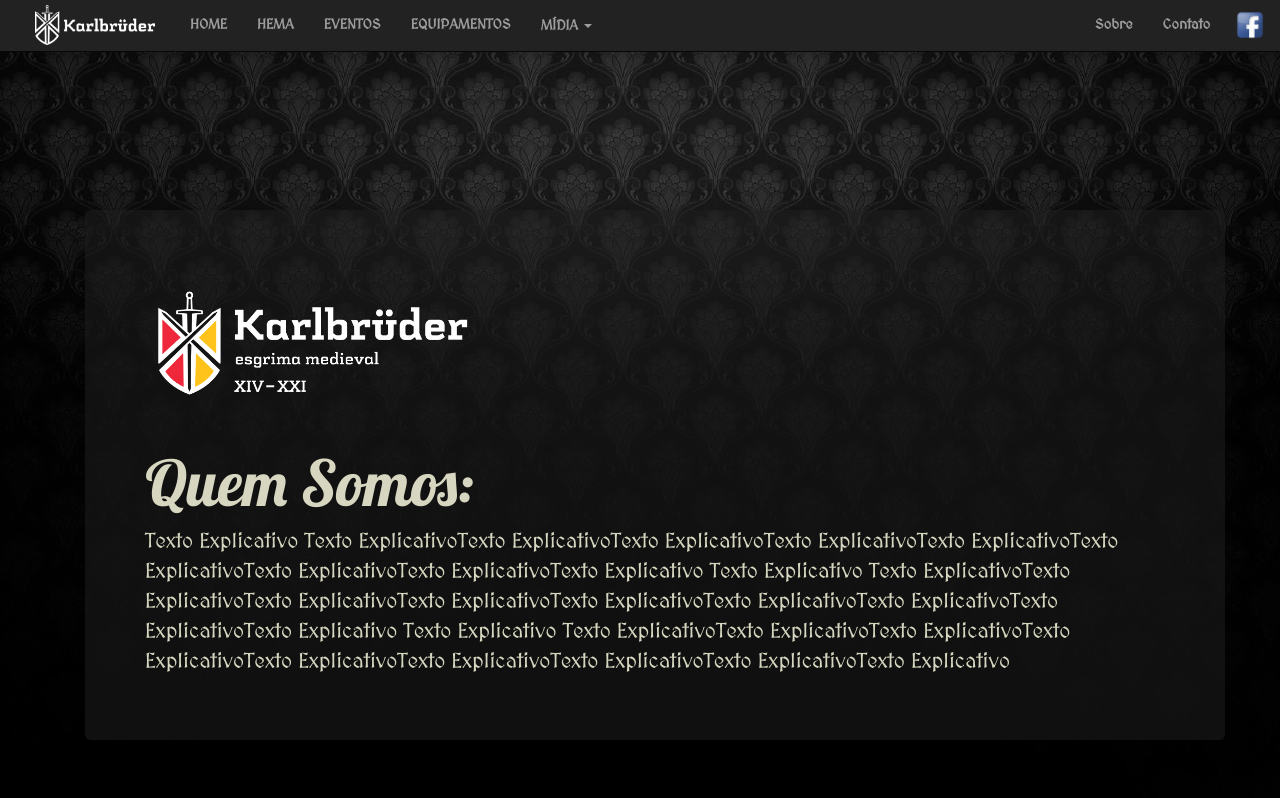
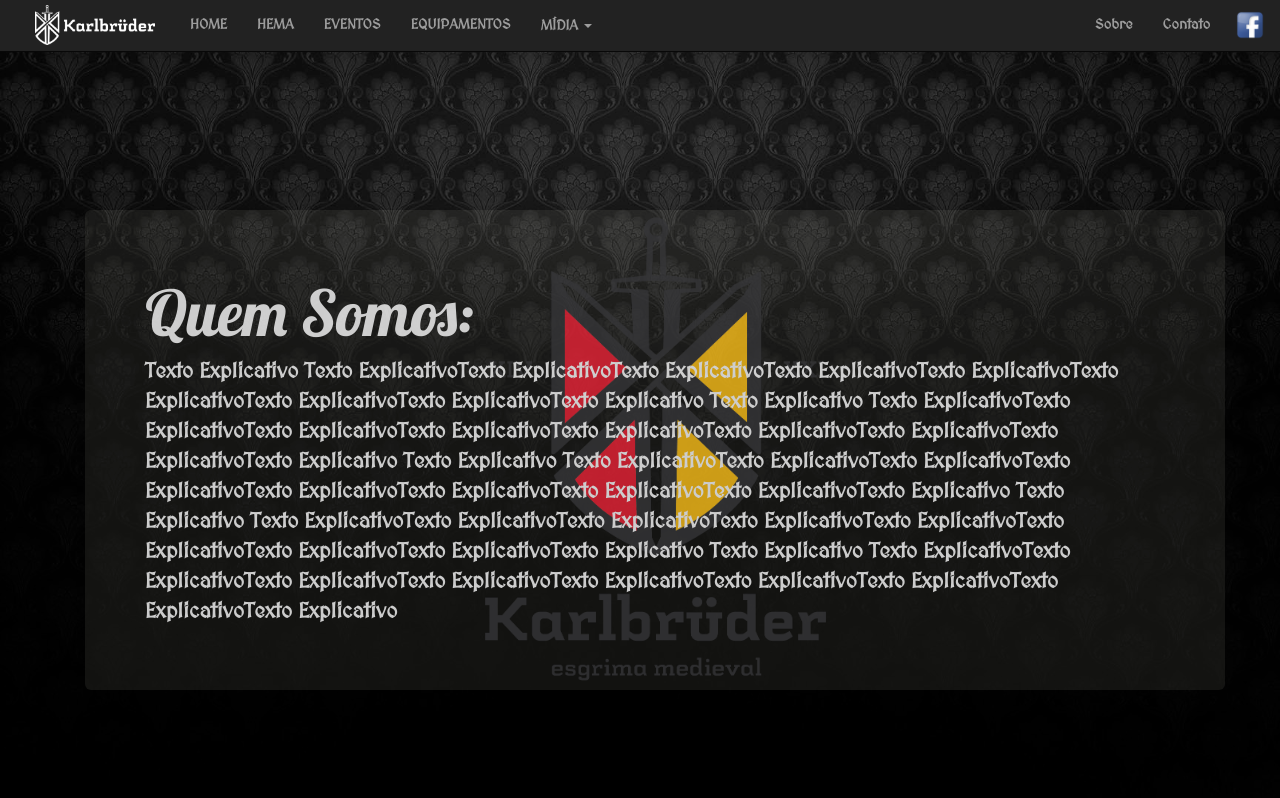
Before and after one commit to aulospl/karlbrudersite, a plain HTML site: page sobre.html in a window 1280 px wide. Shown: the top 798 px of the page. Drawn offline with Linux system fonts and the light colour scheme; files that its build step writes are made by us from their sources.

Commit message:
sobre page better now

```diff
--- a/sobre.html
+++ b/sobre.html
@@ -55,9 +55,9 @@
             <li class="dropdown">
               <a class="dropdown-toggle" data-toggle="dropdown" role="button" aria-haspopup="true" aria-expanded="false"><b class="medieval-font">MÍDIA </b><span class="caret"></span></a>
               <ul class="dropdown-menu" style="background-color: black; text-line-through-color: #d7d7c1">
-                <li><a class="medieval-font" href="#"><span class="glyphicon glyphicon-camera"></span><b>Fotos</b></a></li>
-                <li><a class="medieval-font" href="#"><span class="glyphicon glyphicon-film"><b>Videos</b></a></li>
-                <li><a class="medieval-font" href="#"><span class="glyphicon glyphicon-facetime-video"><b>Video Aulas</b></a></li>
+                <li><a style="color: #999999" class="medieval-font" href="#"><span class="glyphicon glyphicon-camera"></span><b>Fotos</b></a></li>
+                <li><a style="color: #999999" class="medieval-font" href="#"><span class="glyphicon glyphicon-film"><b>Videos</b></a></li>
+                <li><a style="color: #999999" class="medieval-font" href="#"><span class="glyphicon glyphicon-facetime-video"><b>Video Aulas</b></a></li>
               </ul>
           </ul>
           <ul class="nav navbar-nav navbar-right">
@@ -77,14 +77,15 @@
 
       <div class="container content" style="padding-top: 70px">
         <!-- Main component for a primary marketing message or call to action -->
-        <div class="jumbotron" style="background-color: rgba(33,33,33,0.5) ;color:snow">
-          <img src="media/logo-fundo-transparente-07.png" height=170px width=330px/>
-          <h1 class="lobster-font" style="color: #d7d7c1">Quem Somos:</h1>
-          <p class="medieval-font" style="color: #d7d7c1">
+        <div class="jumbotron watermark" style="background-color: rgba(225,225,204,0.1) ;color:snow">
+          <h1 class="lobster-font" style="color: white">Quem Somos:</h1>
+          <p class="medieval-font" style="color: white"><b>
             Texto Explicativo Texto ExplicativoTexto ExplicativoTexto ExplicativoTexto ExplicativoTexto ExplicativoTexto ExplicativoTexto ExplicativoTexto ExplicativoTexto Explicativo
             Texto Explicativo Texto ExplicativoTexto ExplicativoTexto ExplicativoTexto ExplicativoTexto ExplicativoTexto ExplicativoTexto ExplicativoTexto ExplicativoTexto Explicativo
             Texto Explicativo Texto ExplicativoTexto ExplicativoTexto ExplicativoTexto ExplicativoTexto ExplicativoTexto ExplicativoTexto ExplicativoTexto ExplicativoTexto Explicativo
-
+            Texto Explicativo Texto ExplicativoTexto ExplicativoTexto ExplicativoTexto ExplicativoTexto ExplicativoTexto ExplicativoTexto ExplicativoTexto ExplicativoTexto Explicativo
+            Texto Explicativo Texto ExplicativoTexto ExplicativoTexto ExplicativoTexto ExplicativoTexto ExplicativoTexto ExplicativoTexto ExplicativoTexto ExplicativoTexto Explicativo
+          </b>
           </p>
         </div>
       </div> <!-- /container -->
--- a/styles/karlbruderStyle.css
+++ b/styles/karlbruderStyle.css
@@ -48,3 +48,17 @@
 .dropdownHover a:hover {
     background-color: #5e5e5e;
 }
+
+.watermark
+{
+    background-image: url(../media/logo-fundo-transparente-01.png);
+    background-position: center center;
+    opacity: 0.8;
+    background-size: 45%; /* CSS3 only, but not really necessary if you make a large enough image */
+    background-repeat: no-repeat;
+    position: relative;
+    width: 100%;
+    height: 100%;
+    margin: 0;
+    z-index: 10;
+}
```
Also changed, not shown: contato.html (+3 -3 lines), hema.html (+4 -4 lines), index.html (+3 -3 lines).
